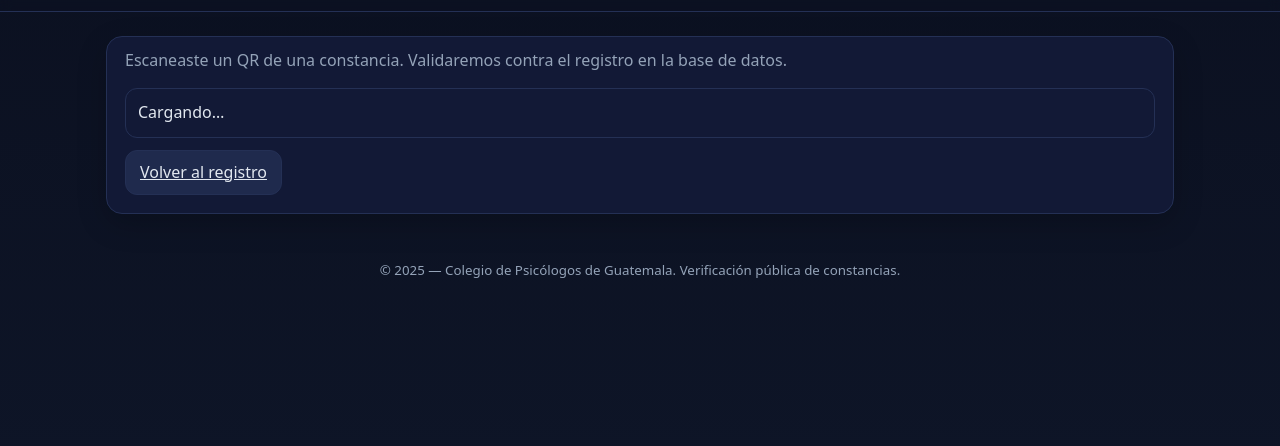
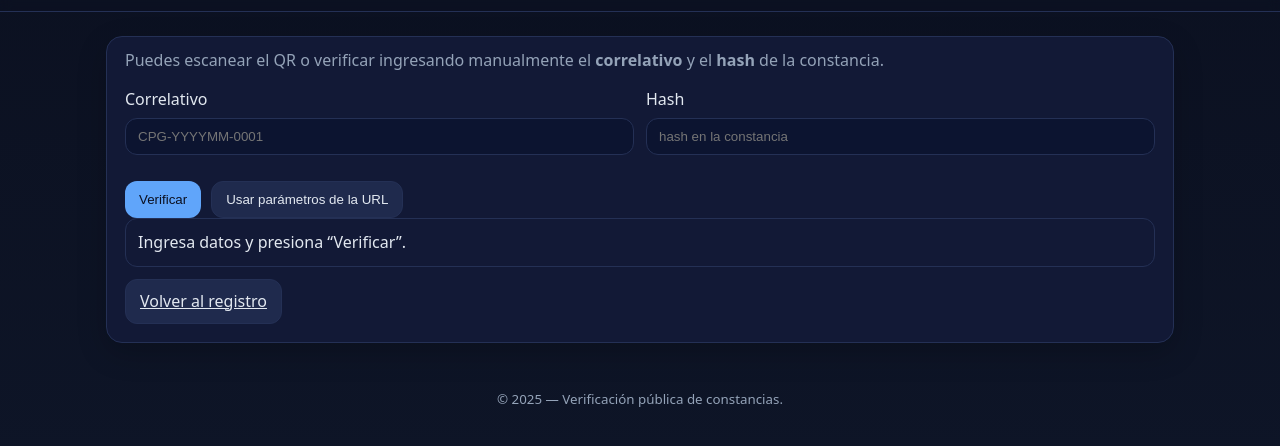
Before and after one commit to juanreyesr/creditos2025, a plain HTML site: page verificar.html in a window 1280 px wide. Shown: the part 106-552 px from the top of the page. Drawn offline with nearby package versions, Linux system fonts and the light colour scheme.

Commit message:
Update verificar.html

```diff
--- a/verificar.html
+++ b/verificar.html
@@ -5,25 +5,16 @@
   <meta name="viewport" content="width=device-width, initial-scale=1" />
   <title>Verificación de Constancia — CPG</title>
 
-  <!-- Usa el mismo CSS del sitio -->
   <link rel="stylesheet" href="./styles.css?v=2" />
-  <style>
-    .center { display:flex; align-items:center; justify-content:center; }
-  </style>
-
-  <!-- Supabase SDK -->
   <script src="https://cdn.jsdelivr.net/npm/@supabase/supabase-js@2.45.4/dist/umd/supabase.min.js" defer></script>
 
-  <!-- Config (usa las mismas credenciales que index.html) -->
+  <!-- Config (las mismas credenciales que index.html) -->
   <script>
-    // Si ya definiste window.SB_URL / window.SB_KEY en index.html, no hace falta repetir.
-    // Pero por si esta página se abre de forma directa, puedes dejarlas aquí también:
-    window.SB_URL = window.SB_URL || "https://ilyospunwucdojrnfgti.supabase.co";   // <-- opcional: pega tu Project URL
-    window.SB_KEY = window.SB_KEY || "eyJhbGciOiJIUzI1NiIsInR5cCI6IkpXVCJ9.eyJpc3MiOiJzdXBhYmFzZSIsInJlZiI6ImlseW9zcHVud3VjZG9qcm5mZ3RpIiwicm9sZSI6ImFub24iLCJpYXQiOjE3NTg4Mjk5NzYsImV4cCI6MjA3NDQwNTk3Nn0.gernmW9y1zuvjPCOFo2ie2_2xFIIRKeZWybft7eeoD4";   // <-- opcional: pega tu anon key
+    window.SB_URL = window.SB_URL || "https://ilyospunwucdojrnfgti.supabase.co";
+    window.SB_KEY = window.SB_KEY || "eyJhbGciOiJIUzI1NiIsInR5cCI6IkpXVCJ9.eyJpc3MiOiJzdXBhYmFzZSIsInJlZiI6ImlseW9zcHVud3VjZG9qcm5mZ3RpIiwicm9sZSI6ImFub24iLCJpYXQiOjE3NTg4Mjk5NzYsImV4cCI6MjA3NDQwNTk3Nn0.gernmW9y1zuvjPCOFo2ie2_2xFIIRKeZWybft7eeoD4";
   </script>
 
-  <!-- Lógica de verificación -->
-  <script src="./verificar.js?v=1" defer></script>
+  <script src="./verificar.js?v=2" defer></script>
 </head>
 <body>
   <header class="topbar">
@@ -35,8 +26,22 @@
 
   <main class="container">
     <section class="card">
-      <p class="help">Escaneaste un QR de una constancia. Validaremos contra el registro en la base de datos.</p>
-      <div id="result" class="table-wrap" style="padding:12px">Cargando…</div>
+      <p class="help">Puedes escanear el QR o verificar ingresando manualmente el <strong>correlativo</strong> y el <strong>hash</strong> de la constancia.</p>
+
+      <form id="verifyForm" class="grid" style="grid-template-columns:1fr 1fr; gap:12px;">
+        <label>Correlativo
+          <input type="text" id="vc" placeholder="CPG-YYYYMM-0001" />
+        </label>
+        <label>Hash
+          <input type="text" id="vh" placeholder="hash en la constancia" />
+        </label>
+        <div class="actions" style="grid-column:1 / -1">
+          <button class="btn primary" id="doVerify" type="submit">Verificar</button>
+          <button class="btn" id="useQuery" type="button">Usar parámetros de la URL</button>
+        </div>
+      </form>
+
+      <div id="result" class="table-wrap" style="padding:12px">Ingresa datos y presiona “Verificar”.</div>
 
       <div class="actions" style="margin-top:12px">
         <a class="btn" href="./index.html">Volver al registro</a>
@@ -45,7 +50,7 @@
   </main>
 
   <footer class="foot">
-    <small>© 2025 — Colegio de Psicólogos de Guatemala. Verificación pública de constancias.</small>
+    <small>© 2025 — Verificación pública de constancias.</small>
   </footer>
 </body>
 </html>
```
